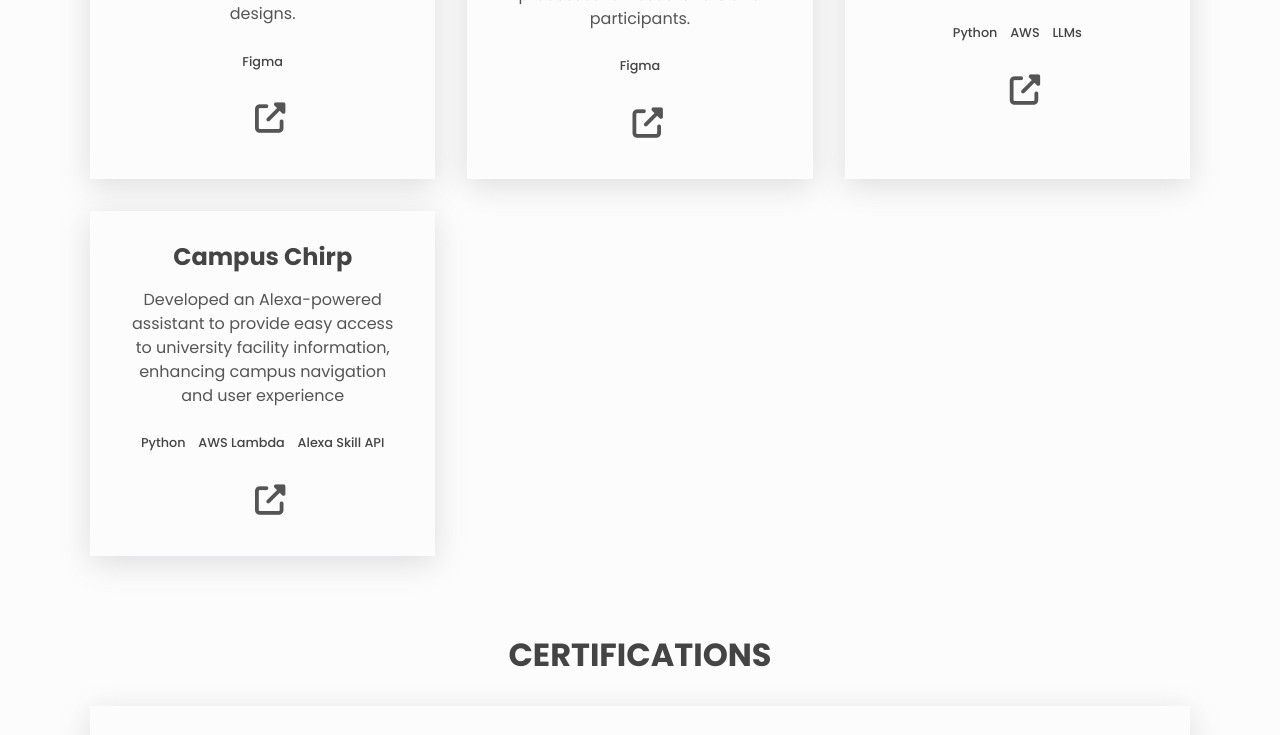
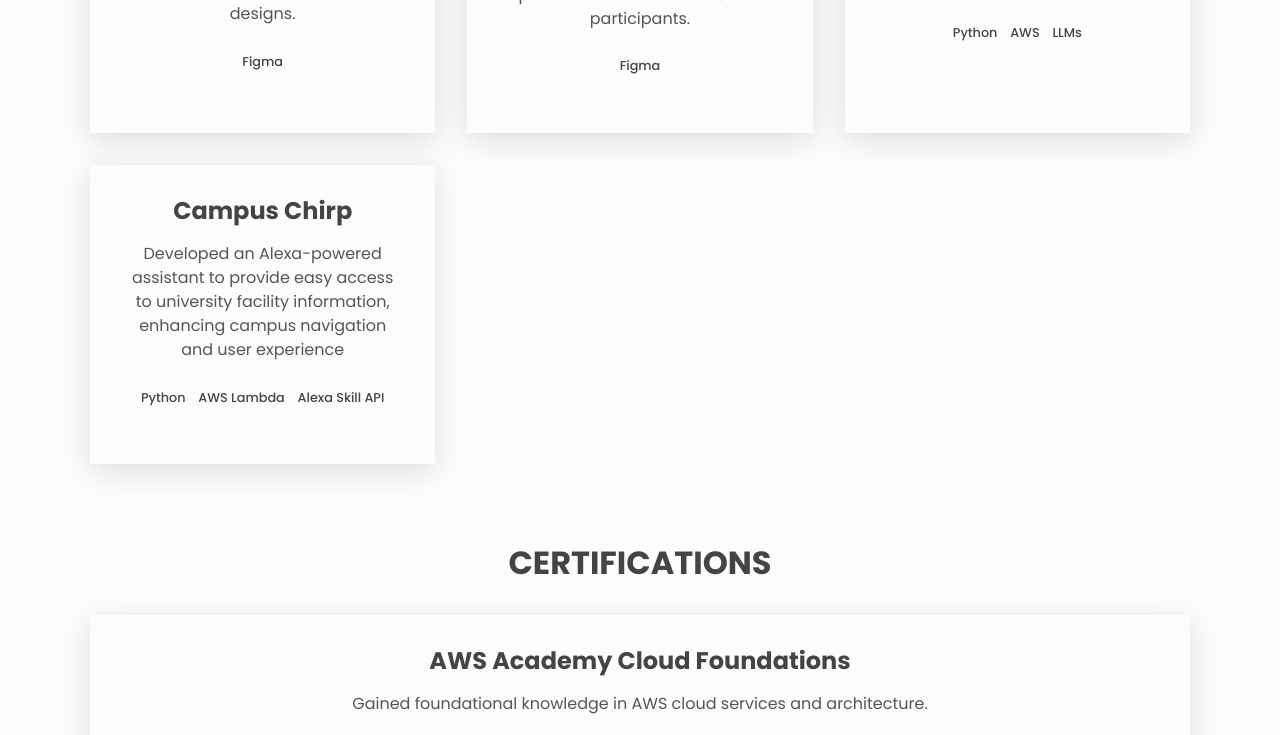
Before and after one commit to agrawal404/Akshat_Agrawal_Placement_portfolio, a plain HTML site: page index.html in a window 1280 px wide. Shown: the part 1051-1786 px from the top of the page. Drawn offline with Linux system fonts and the light colour scheme.

Commit message:
Add files via upload

```diff
--- a/index.html
+++ b/index.html
@@ -107,15 +107,6 @@
             <ul class="project__stack">
               <li class="project__stack-item">Figma</li>
             </ul>
-
-
-            <a
-              href="https://example.com"
-              aria-label="live preview"
-              class="link link--icon"
-            > <!--Project demo or git link-->
-              <i aria-hidden="true" class="fas fa-external-link-alt"></i>
-            </a>
           </div>
 
           <div class="project">
@@ -126,13 +117,6 @@
             <ul class="project__stack">
               <li class="project__stack-item">Figma</li>
             </ul>
-            <a
-              href="https://example.com"
-              aria-label="live preview"
-              class="link link--icon"
-            >
-              <i aria-hidden="true" class="fas fa-external-link-alt"></i>
-            </a>
           </div>
 
           <div class="project">
@@ -145,14 +129,6 @@
               <li class="project__stack-item">AWS</li>
               <li class="project__stack-item">LLMs</li>
             </ul>
-
-            <a
-              href="https://example.com"
-              aria-label="live preview"
-              class="link link--icon"
-            >
-              <i aria-hidden="true" class="fas fa-external-link-alt"></i>
-            </a>
           </div>
           <div class="project">
             <h3>Campus Chirp</h3>
@@ -164,15 +140,6 @@
               <li class="project__stack-item">AWS Lambda</li>
               <li class="project__stack-item">Alexa Skill API</li>
             </ul>
-
-
-            <a
-              href="https://example.com"
-              aria-label="live preview"
-              class="link link--icon"
-            >
-              <i aria-hidden="true" class="fas fa-external-link-alt"></i>
-            </a>
           </div>
         </div>
       </section>
@@ -194,7 +161,8 @@
 
 
         <a
-          href="https://example.com"
+          href="https://drive.google.com/file/d/1EYivGqzDZ1BZAYgVT6VJ0BVfrsL5flNi/view?usp=sharing"
+          target="_blank"
           aria-label="live preview"
           class="link link--icon"
         >
@@ -213,7 +181,8 @@
 
         </a>
         <a
-          href="https://example.com"
+          href="https://drive.google.com/file/d/1SaHV3RkQzCDU86Tx--2WhxLXNrrdNXPB/view?usp=drive_link"
+          target="_blank"
           aria-label="live preview"
           class="link link--icon"
         >
@@ -232,7 +201,8 @@
         </ul>
 
         <a
-          href="https://example.com"
+          href="https://drive.google.com/file/d/1kp44Pxk2Oh4ZfZnn-IrAunD3bhU28-lD/view?usp=sharing"
+          target="_blank"
           aria-label="live preview"
           class="link link--icon"
         >
@@ -252,7 +222,8 @@
 
         </ul>
         <a
-          href="https://example.com"
+          href="https://drive.google.com/file/d/1JKvtBSMb-F9_z8hCAiuhM14hcPe3Eis_/view?usp=drive_link"
+          target="_blank"
           aria-label="live preview"
           class="link link--icon"
         >
```
